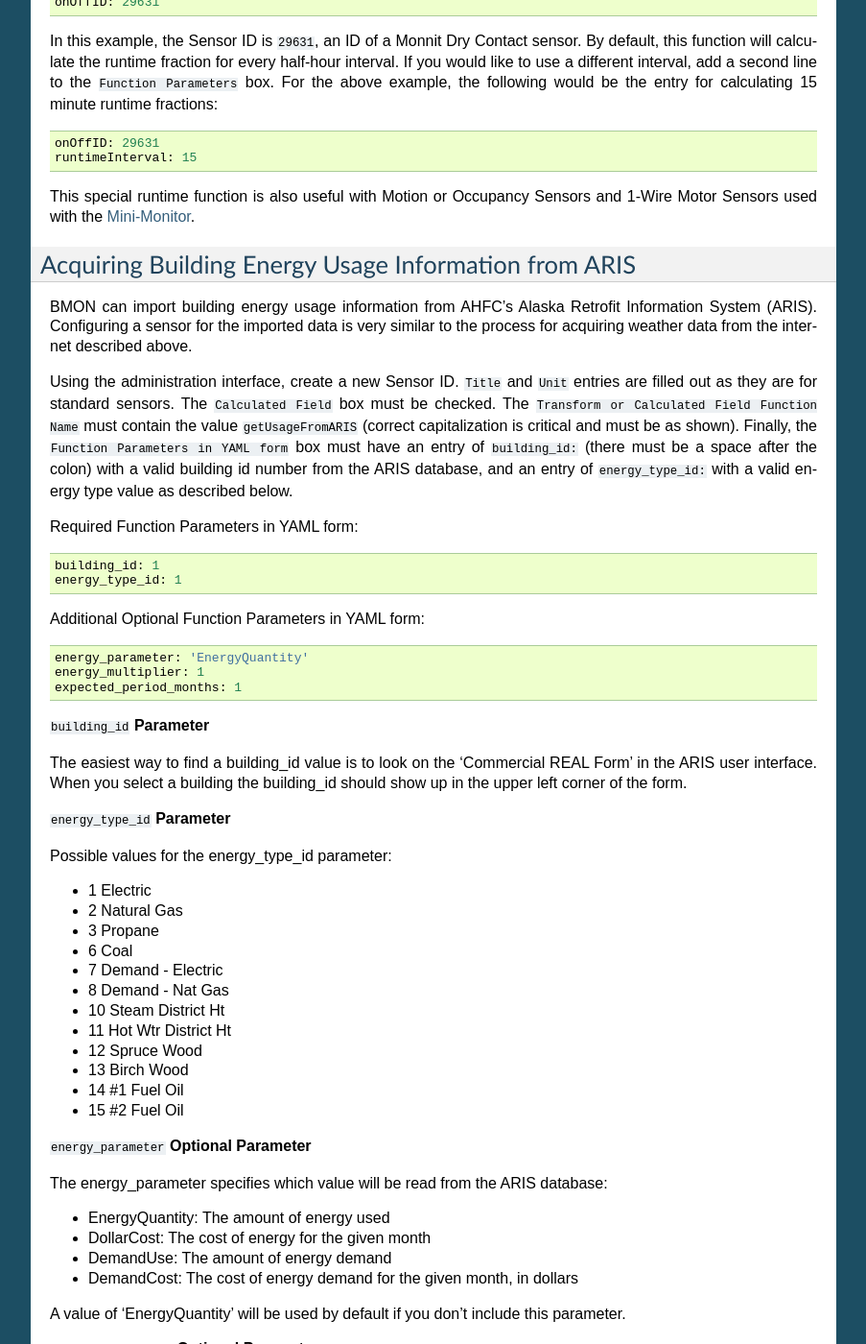
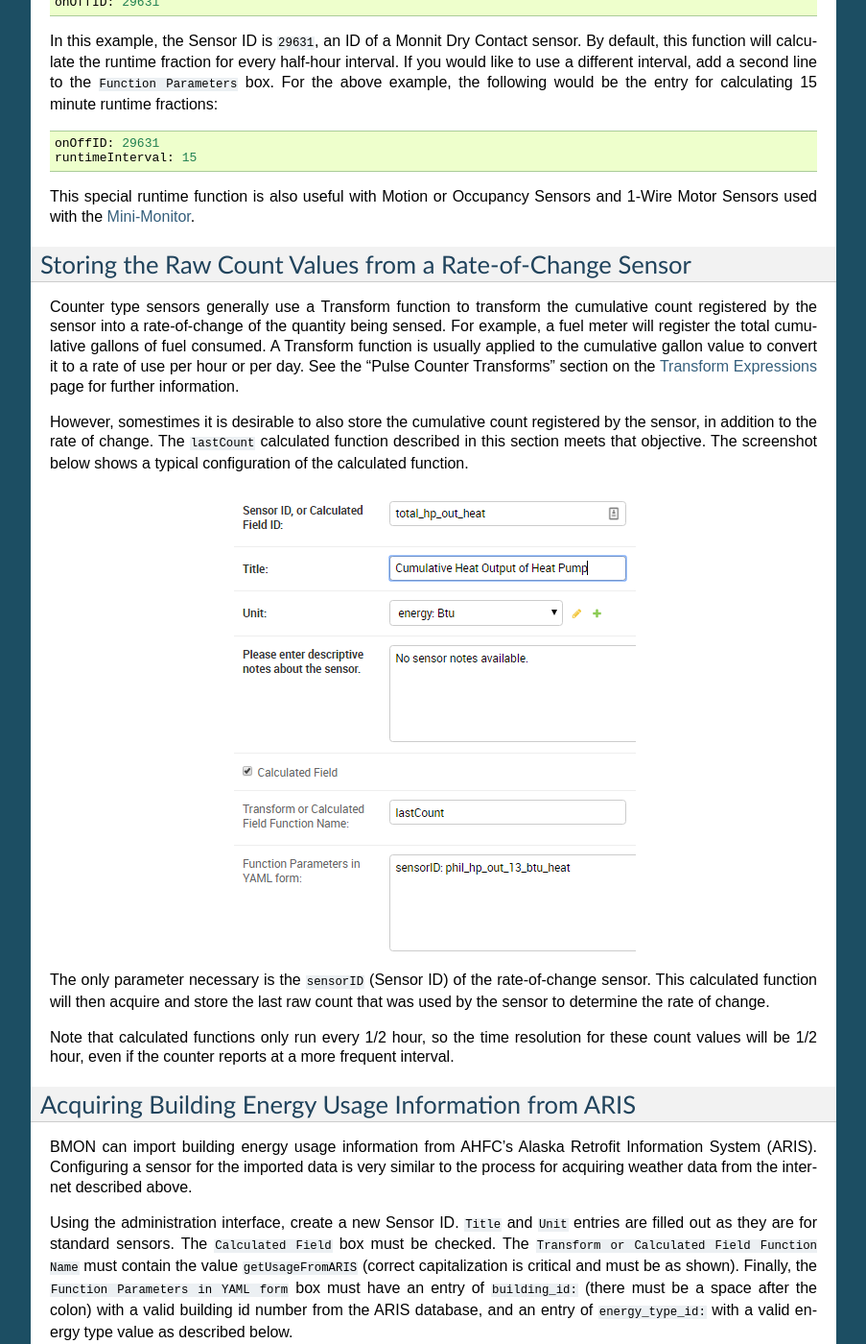
Before and after one commit to alanmitchell/bmon, a Sphinx documentation site: the page built from docs/source/calculated-fields.rst, in a window 1280 px wide and 1400 px high, scrolled down 5303 px. Shown: the whole window at 96% size, without its empty margins (198-1101 px from the left). Built offline with Sphinx 7.4.7, drawn with Linux system fonts in a browser that asks for light colours; some of the changed text lies outside the part shown.

Commit message:
Added function to store Last Count from rate-of-change sensor.

```diff
--- a/docs/source/calculated-fields.rst
+++ b/docs/source/calculated-fields.rst
@@ -263,6 +263,34 @@ This special runtime function is also useful with Motion or Occupancy
 Sensors and 1-Wire Motor Sensors used with the `Mini-Monitor
 <http://mini-monitor-documentation.readthedocs.io/en/latest/>`_.
 
+Storing the Raw Count Values from a Rate-of-Change Sensor
+---------------------------------------------------------
+
+Counter type sensors generally use a Transform function to transform
+the cumulative count registered by the sensor into a rate-of-change of
+the quantity being sensed.  For example, a fuel meter will register the
+total cumulative gallons of fuel consumed.  A Transform function is usually
+applied to the cumulative gallon value to convert it to a rate of use per
+hour or per day.  See the "Pulse Counter Transforms" section on the
+:ref:`transform-expressions` page for further information.
+
+However, somestimes it is desirable to also store the cumulative count
+registered by the sensor, in addition to the rate of change.  The
+``lastCount`` calculated function described in this section meets that
+objective.  The screenshot below shows a typical configuration of the
+calculated function.
+
+.. image:: /_static/last_count.png
+    :align: center
+
+The only parameter necessary is the ``sensorID`` (Sensor ID) of the
+rate-of-change sensor.  This calculated function will then acquire and store the
+last raw count that was used by the sensor to determine the rate of change.
+
+Note that calculated functions only run every 1/2 hour, so the time resolution
+for these count values will be 1/2 hour, even if the counter reports at a more
+frequent interval.
+
 Acquiring Building Energy Usage Information from ARIS
 -----------------------------------------------------
 
```
Also changed, not shown: docs/source/_static/last_count.png (added), 2 other files.
